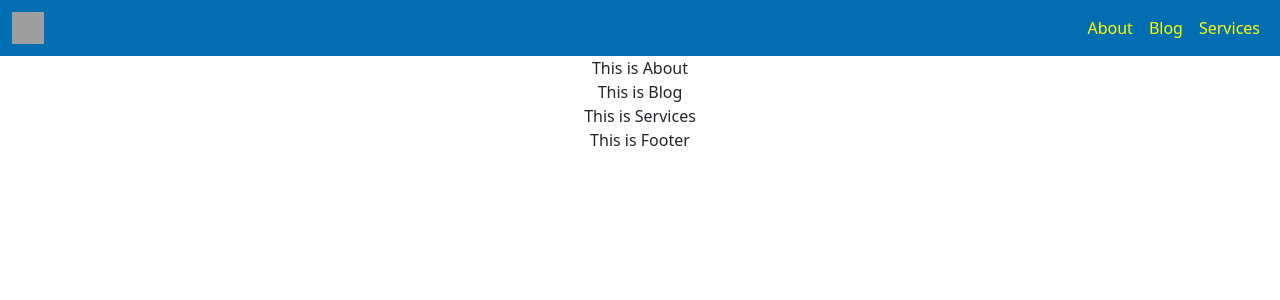
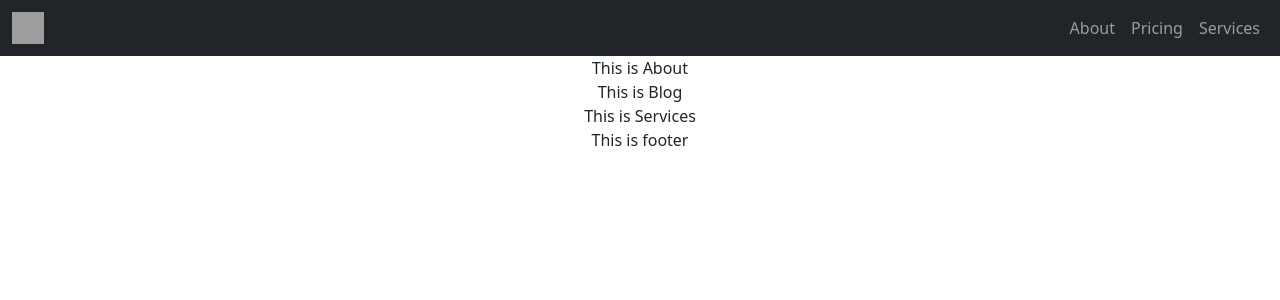
Before and after one commit to Honshu11/ez-car-landing-page, a React (Vite) app: page / in a window 1280 px wide. Shown: the top 300 px of the page. Built offline with nearby package versions, Linux system fonts and the light colour scheme; grey boxes are pictures that could not be loaded.

Commit message:
added small changes on navbar navtitleColor changing from yellow to white. Along with changing Blog to Pricing, might add Blog later.

```diff
--- a/src/App.jsx
+++ b/src/App.jsx
@@ -1,7 +1,7 @@
 import Navbar from './Components/Navbar/Navbar';
 import Footer from './Components/Footer/Footer';
 import About from './Components/About/About';
-import Blog from './Components/Blog/Blog';
+import Pricing from './Components/Pricing/Pricing';
 import Services from './Components/Services/Services';
 import './App.css'
 
@@ -10,7 +10,7 @@ function App() {
     <div className='App'>
       <Navbar/>
       <About id='about'/>
-      <Blog id='blog'/>
+      <Pricing id='pricing'/>
       <Services id='services'/>
       <Footer/>
     </div>
--- a/src/Components/About/About.jsx
+++ b/src/Components/About/About.jsx
@@ -1,8 +1,9 @@
 import './style.css';
+
 function About() {
   return (
     <div>This is About</div>
   )
 }
 
-export default About
+export default About;
--- a/src/Components/Footer/Footer.jsx
+++ b/src/Components/Footer/Footer.jsx
@@ -1,8 +1,11 @@
 import './style.css';
+
 function Footer() {
   return (
-    <div>This is Footer</div>
+    <div className='FooterContainer'>
+      <div>This is footer</div>
+    </div>
   )
 }
 
-export default Footer
+export default Footer;
--- a/src/Components/Navbar/Navbar.jsx
+++ b/src/Components/Navbar/Navbar.jsx
@@ -1,11 +1,12 @@
 import './style.css';
+
 function Navbar() {
   const handleOnClick = (bodyElementID) => {
     document.body.querySelector(`[id=${bodyElementID}]`)?.scrollIntoView({ behavior: 'smooth', block: 'start', inline: 'nearest' });
   }
   return (
     <>
-      <nav className={'navbar navbar-expand-lg navbar-light bg-light bglight'}>
+      <nav className={'navbar navbar-expand-lg navbar-dark bg-dark bgdark'}>
         <div className='container-fluid'>
           <img src="https://www.w3schools.com/images/lamp.jpg" alt="Lamp" width="32" height="32"></img> {/*company logo here*/}
           <button className='navbar-toggler' type='button' data-bs-toggle='collapse' data-bs-target='#navbarSupportedContent' aria-controls='navbarSupportedContent' aria-expanded='false' aria-label='Toggle navigation'>
@@ -17,7 +18,7 @@ function Navbar() {
                 <button className={'nav-link navtitleColor'} onClick={() => handleOnClick('about')}>About</button>
               </li>
               <li className='nav-item'>
-                <button className={'nav-link navtitleColor'} onClick={() => handleOnClick('blog')}>Blog</button>
+                <button className={'nav-link navtitleColor'} onClick={() => handleOnClick('pricing')}>Pricing</button>
               </li>
               <li className='nav-item'>
                 <button className={'nav-link navtitleColor'} onClick={() => handleOnClick('services')}>Services</button>
--- a/src/Components/Navbar/style.css
+++ b/src/Components/Navbar/style.css
@@ -7,5 +7,5 @@
 }
 
 .navtitleColor{
-    color: yellow !important;
+    color: white;
 }
--- a/src/Components/Blog/Blog.jsx
+++ b/src/Components/Pricing/Pricing.jsx
@@ -5,4 +5,4 @@ function Blog() {
   )
 }
 
-export default Blog
+export default Blog;
--- a/src/Components/Services/Services.jsx
+++ b/src/Components/Services/Services.jsx
@@ -1,8 +1,9 @@
 import './style.css';
+
 function Services() {
   return (
     <div>This is Services</div>
   )
 }
 
-export default Services
+export default Services;
```
Also changed, not shown: src/Components/Pricing/style.css (added).
